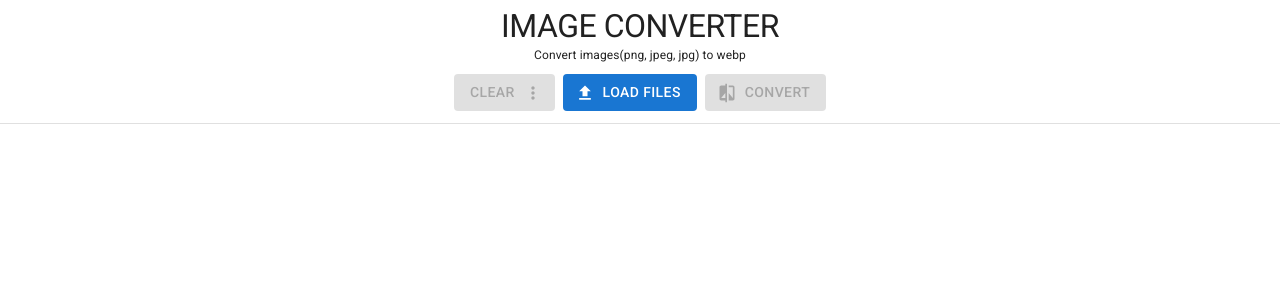
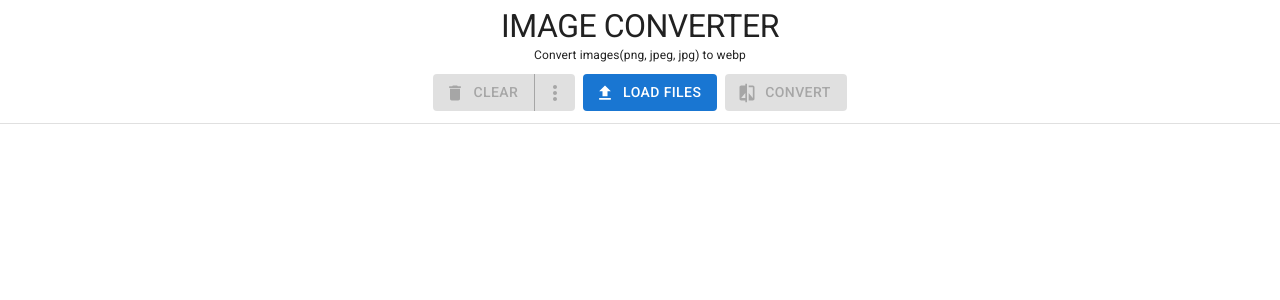
Before and after one commit to TwoZer00/imageConverter, a React (Vite) app: page / in a window 1280 px wide. Shown: the top 300 px of the page. Built offline with nearby package versions, Linux system fonts and the light colour scheme.

Commit message:
update clear button

```diff
--- a/src/pages/Main.jsx
+++ b/src/pages/Main.jsx
@@ -1,8 +1,8 @@
 import { PropTypes } from 'prop-types'
 import { useEffect, useRef, useState } from 'react'
-import { Box, Stack, Button, CssBaseline, ThemeProvider, createTheme, Typography, IconButton, useTheme, alpha, LinearProgress, Chip, TextField, InputAdornment, Tooltip, Menu, MenuItem, ListItemIcon } from '@mui/material'
+import { Box, Stack, Button, CssBaseline, ThemeProvider, createTheme, Typography, IconButton, useTheme, alpha, LinearProgress, Chip, TextField, InputAdornment, Tooltip, Menu, MenuItem, ListItemIcon, ButtonGroup } from '@mui/material'
 import Masonry from '@mui/lab/Masonry'
-import { ChecklistRtl, Clear, ClearAll, Close, CloudDoneOutlined, CloudOffOutlined, CloudSyncOutlined, Compare, Download, MoreVert, Rule, Upload } from '@mui/icons-material'
+import { ChecklistRtl, Clear, ClearAll, Close, CloudDoneOutlined, CloudOffOutlined, CloudSyncOutlined, Compare, Delete, Download, MoreVert, Rule, Upload } from '@mui/icons-material'
 const API_URL_BASE = 'https://image-converter-k56z.onrender.com'
 const API_URL = `${API_URL_BASE}/api/image/converter`
 const requestStateEnum = {
@@ -253,11 +253,15 @@ const InputFile = ({ files, converter, loading, requestState }) => {
   return (
     <Box width='100%'>
       <Stack mx='auto' my={1} width='fit-content' direction='row' gap={1} flexWrap='wrap' justifyContent='space-around'>
+        <ButtonGroup variant='contained' color='error' disableElevation>
+          <Button startIcon={<Delete />} disabled={data.length === 0} color='error' onClick={handleClear}>
+            Clear
+          </Button>
           <Button
-          aria-controls={open ? 'demo-positioned-menu' : undefined} aria-haspopup='true' aria-expanded={open ? 'true' : undefined}
-          disabled={data.length === 0} disableElevation variant='contained' endIcon={<MoreVert />} color='error' sx={{ textWrap: 'nowrap', width: 'fit-content', height: 'fit-content' }} onClick={handleClick}
+            aria-controls={open ? 'demo-positioned-menu' : undefined} color='error' aria-haspopup='true' aria-expanded={open ? 'true' : undefined}
+            disabled={data.length === 0} onClick={handleClick} sx={{ px: 0 }}
           >
-          Clear
+            <MoreVert />
             <Menu
               anchorEl={anchorEl}
               open={open}
@@ -274,12 +278,6 @@ const InputFile = ({ files, converter, loading, requestState }) => {
                 horizontal: 'left'
               }}
             >
-            <MenuItem onClick={handleClear} disabled={data.length === 0}>
-              <ListItemIcon>
-                <ClearAll />
-              </ListItemIcon>
-              Clear
-            </MenuItem>
               <MenuItem onClick={handleClearConverted} disabled={!data.some(item => item.fileconverted)}>
                 <ListItemIcon>
                   <ChecklistRtl />
@@ -294,6 +292,7 @@ const InputFile = ({ files, converter, loading, requestState }) => {
               </MenuItem>
             </Menu>
           </Button>
+        </ButtonGroup>
         <Box>
           <input accept='image/png,image/jpg,image/jpeg' type='file' multiple hidden id='input-file' onChange={handleChange} ref={fileInputRef} />
           <Stack component='label' htmlFor='input-file'>
```
Lines whose indentation alone changed are shown as unchanged.
